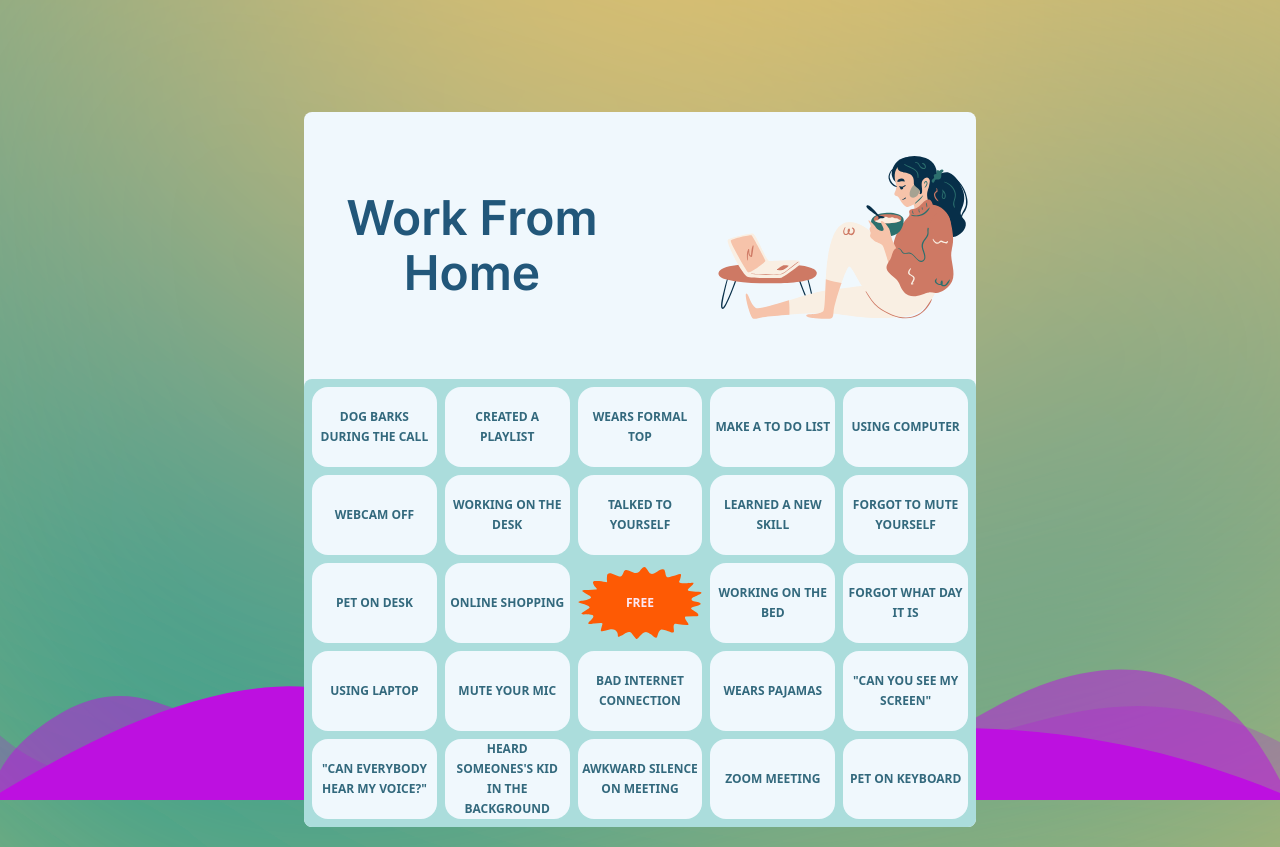
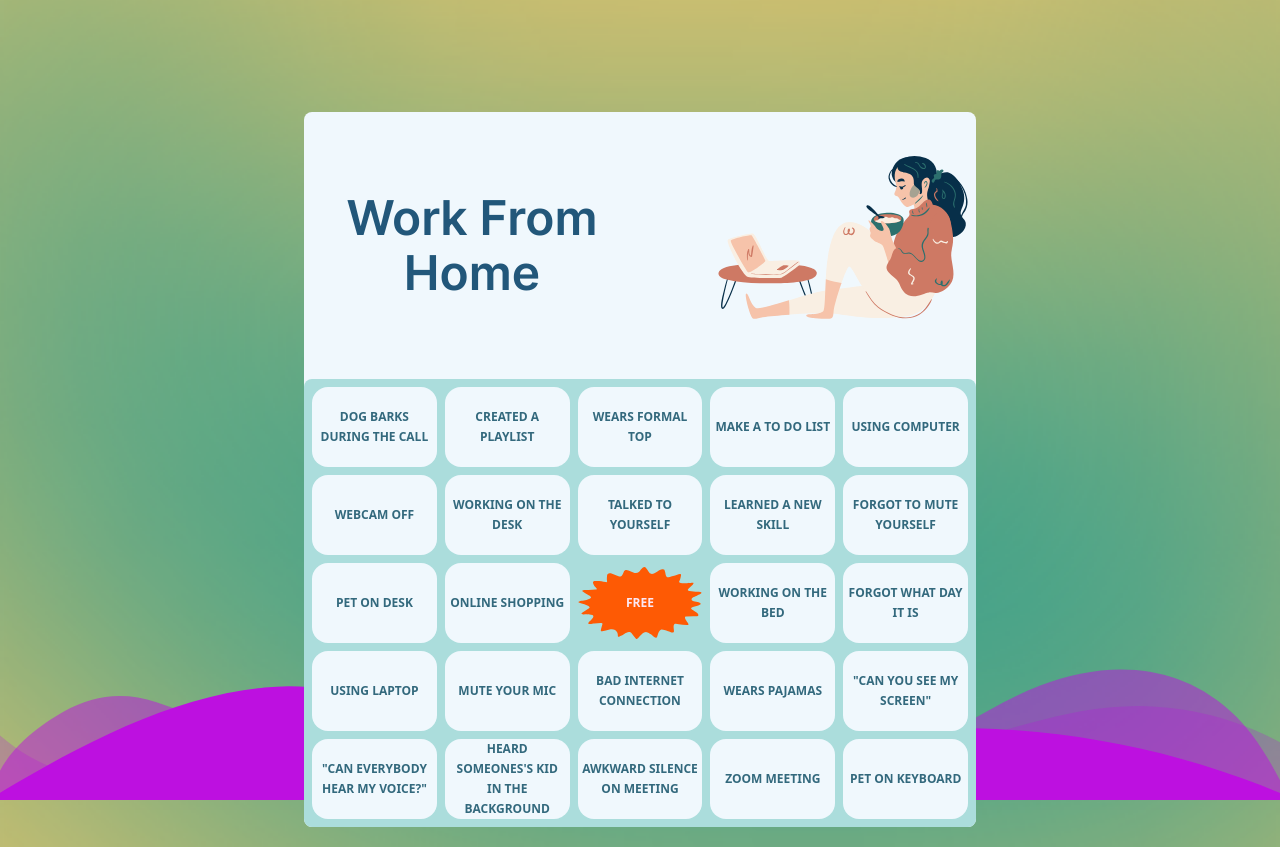
Before and after one commit to RazvanRauta/work-from-home, a Next.js app: page / in a window 1280 px wide. Built offline with nearby package versions, Linux system fonts and the light colour scheme.

Commit message:
refactor: added different BG for Chrome users

```diff
--- a/src/pages/index.tsx
+++ b/src/pages/index.tsx
@@ -4,8 +4,10 @@
  *  Time: 10:50
  */
 
+import clsx from 'clsx';
 import dynamic from 'next/dynamic';
 import type { ReactElement } from 'react';
+import { useLayoutEffect, useState } from 'react';
 
 import GameBoard from '@/components/GameBoard';
 import Layout from '@/components/Layout';
@@ -14,10 +16,24 @@ import Seo from '@/components/Seo';
 const Waves = dynamic(() => import('@/components/Waves'));
 
 export default function HomePage(): ReactElement {
+  const [classes, setClasses] = useState('min-h-screen min-w-full spacer');
+
+  // set a different BG for Chrome users
+  useLayoutEffect(() => {
+    if (typeof window !== 'undefined') {
+      const isChrome =
+        navigator.userAgent.indexOf('Chrome') != -1 &&
+        navigator.vendor.indexOf('Google Inc') != -1;
+      setClasses((prev) =>
+        clsx(isChrome ? 'blurry-gradient-chrome' : 'blurry-gradient', prev)
+      );
+    }
+  }, []);
+
   return (
     <Layout>
       <Seo />
-      <main className='blurry-gradient spacer min-w-full min-h-screen'>
+      <main className={classes}>
         <section className='flex relative flex-col justify-start items-center pb-5 w-full h-full lg:justify-center'>
           <GameBoard />
         </section>
--- a/src/styles/globals.css
+++ b/src/styles/globals.css
@@ -116,6 +116,16 @@
       );
   }
 
+  .blurry-gradient-chrome {
+    background-image: url('/images/blurry-gradient.png'),
+      linear-gradient(
+        64deg,
+        rgba(74, 162, 138, 1) 0%,
+        rgba(176, 179, 124, 1) 85%,
+        rgba(186, 182, 122, 1) 100%
+      );
+  }
+
   .free-tile {
     background-image: url('/images/free-tile.svg');
     width: 100%;
```
Also changed, not shown: public/images/blurry-gradient.png (added).
